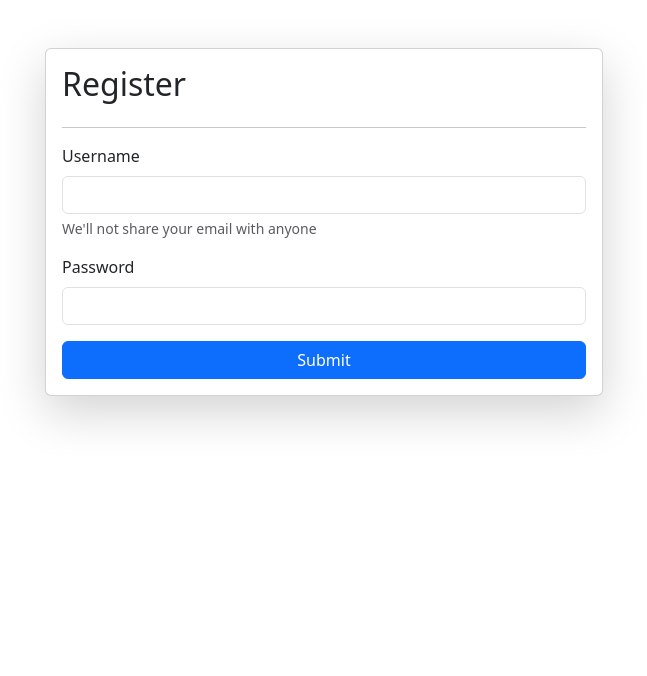
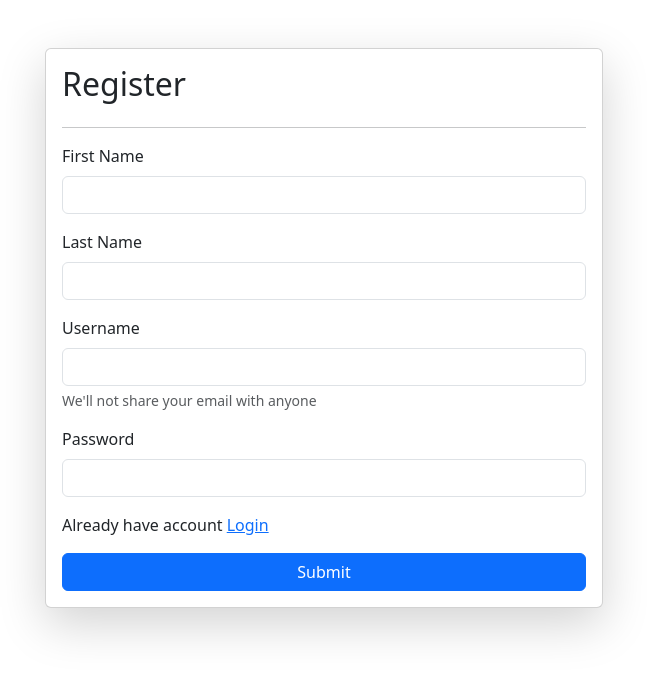
Before and after one commit to Atharva9988/core, a Django app: page /register/ in a window 1280 px wide. Shown: the top 676 px of the page, without its empty margins (316-963 px from the left). Run offline with Django 5.2, Linux system fonts and the light colour scheme.

Commit message:
Add login and registration prompts to login and register templates

```diff
--- a/vege/templates/login.html
+++ b/vege/templates/login.html
@@ -17,6 +17,8 @@
                 <input type="password" class="form-control" id="exampleInputPassword1">
             </div>
 
+            <p>Don't have account <a href="/register/">Register</a></p>
+
             <button type="submit" class="btn btn-primary">Submit</button>
     </form>
 
--- a/vege/templates/register.html
+++ b/vege/templates/register.html
@@ -7,15 +7,28 @@
         <h2>Register</h2>
         <hr>
 
+        <div class = "mb-3">
+            <label for="exampleInputEmail1" class="form-label">First Name</label>
+            <input type="email" class="form-control" name="first_name" id="exampleInputEmail1" aria-describedby="emailHelp">
+        </div>
+
+        <div class = "mb-3">
+            <label for="exampleInputEmail1" class="form-label">Last Name</label>
+            <input type="email" class="form-control" name="last_name" id="exampleInputEmail1" aria-describedby="emailHelp">
+        </div>
+
+
             <div class = "mb-3">
                 <label for="exampleInputEmail1" class="form-label">Username</label>
-                <input type="email" class="form-control" id="exampleInputEmail1" aria-describedby="emailHelp">
+                <input type="email" class="form-control" name="username" id="exampleInputEmail1" aria-describedby="emailHelp">
                 <div id="emailHelp" class="form-text">We'll not share your email with anyone</div>
             </div>
             <div class = "mb-3">
                 <label for="exampleInputPassword1" class="form-label">Password</label>
-                <input type="password" class="form-control" id="exampleInputPassword1">
+                <input type="password" class="form-control" name="password" id="exampleInputPassword1">
             </div>
+
+            <p>Already have account <a href="/login/">Login</a></p>
 
             <button type="submit" class="btn btn-primary">Submit</button>
     </form>
```
